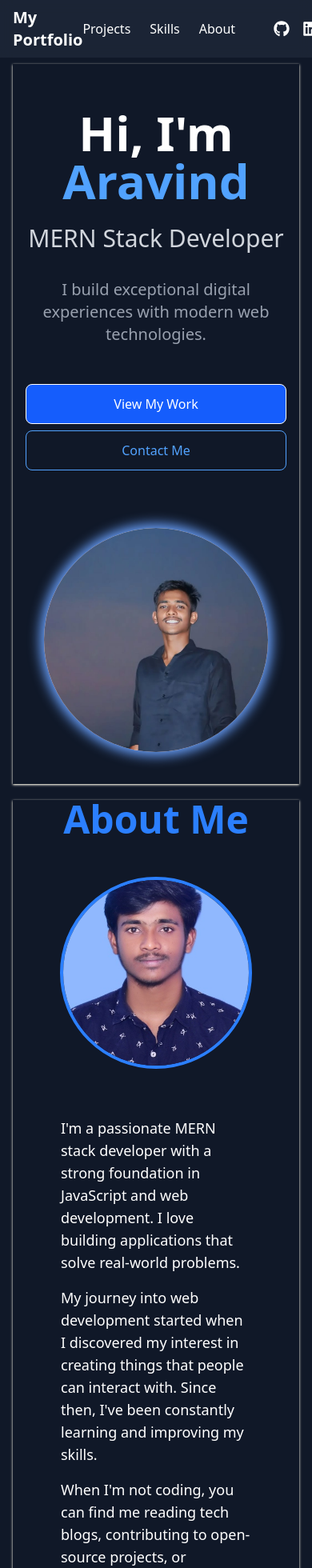
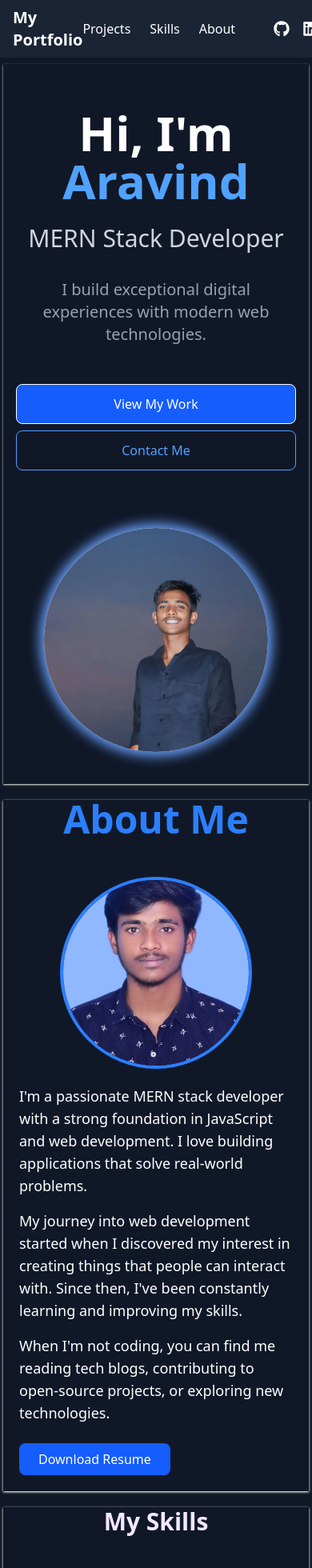
Before and after one commit to aravindjadagala21/My_Portfolio, a React (Vite) app in the folder client/: page / in a window 390 px wide. Shown: the top 1960 px of the page at 80% size. Built offline with nearby package versions, Linux system fonts and the light colour scheme.

Commit message:
shadow and box box model values adjusted

```diff
--- a/client/src/App.jsx
+++ b/client/src/App.jsx
@@ -5,7 +5,7 @@ import Footer from './components/Footer'
 function App() {
 
   return (
-    <div className="min-h-screen bg-gray-900 text-white">
+    <div className="min-h-screen bg-gray-900 m-0 text-white">
       <Navbar  />
       <MainContent />
       <Footer />
--- a/client/src/components/Footer.jsx
+++ b/client/src/components/Footer.jsx
@@ -5,7 +5,7 @@ export default function Footer() {
   return (
     <footer id="footer"
     className="bg-gray-800 text-white py-5
-    mx-4
+    sm:mx-4
     ">
       <div className="max-w-6xl mx-auto px-4 sm:px-6 lg:px-8">
         <div className="flex flex-col md:flex-row justify-between items-center">
--- a/client/src/components/MainContent.jsx
+++ b/client/src/components/MainContent.jsx
@@ -61,11 +61,11 @@ const handleDownload = async () => {
   }
 };
   return (
-    <main className="flex flex-col gap-5  m-0 px-4">
+    <main className="flex flex-col gap-5  m-0 sm:px-4 px-1">
 
       <section id="home"
       className=" mt-20
-     shadow-amber-50 shadow
+     shadow-amber-50 sm:shadow-md  shadow-xs
       min-h-[calc(100vh-90px)]  flex-col
       flex items-center  justify-between
       gap-10 lg:flex-row md:justify-evenly
@@ -129,7 +129,7 @@ const handleDownload = async () => {
               />
             </div>
           </div>
-          <div className="  sm:p-20 p-15  text-white">
+          <div className="  sm:p-20 p-5  text-white">
             <p className="text-lg  dark:text-gray-300 mb-4">
               I'm a passionate MERN stack developer with a strong foundation in JavaScript and web development. I love building applications that solve real-world problems.
             </p>
--- a/client/src/components/Projects.jsx
+++ b/client/src/components/Projects.jsx
@@ -32,10 +32,11 @@ export default function Project() {
 
     return (
       <section id="projects"
-      className="py-20
+      className="
 
       ">
-        <div className="max-w-6xl mx-auto px-4 sm:px-6 lg:px-8">
+        <div className="max-w-8xl min-h-screen py-4 mx-auto mt-0 px-4 sm:px-6 lg:px-8
+         shadow-amber-50 sm:shadow-md  shadow-xs">
           <h2 className="text-3xl font-bold text-center text-white mb-12">My Projects</h2>
           <div className="grid gap-8
           grid-cols-[repeat(auto-fit,minmax(300px,1fr))]
```
